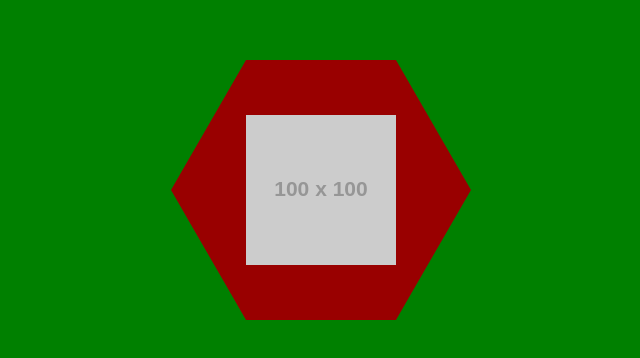
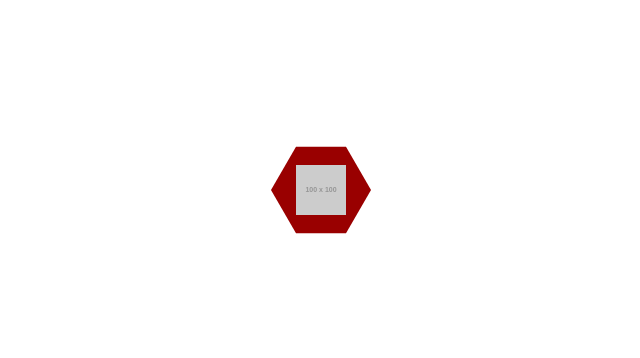
Before and after one commit to Grabot/Zwaar, a Svelte app: page / in a window 1280 px wide. Shown: the part 208-566 px from the top of the page, without its empty margins (319-959 px from the left). Built offline with nearby package versions, Linux system fonts and the light colour scheme.

Commit message:
created seperate hexagon object

```diff
--- a/src/App.svelte
+++ b/src/App.svelte
@@ -1,58 +1,35 @@
 <script>
 	import { onMount } from "svelte";
+    import Hexagon from "./Hexagon.svelte";
 
 	// A box and corresponding width and height value of the box.
 	// The box is set to the full screen width and height
 	// and we observe the box for any changes in the size
 	let screenBox;
-	let screenWidth = 0;
-	let screenHeight = 0;
+	let screenWidth = -1;
+	let screenHeight = -1;
 
-	// The internal dimensions of the svg viewBox.
-	const width = 100;
-	const height = 100;
-
-	// Actual size of the hexagon on the screen
-	const hexWidth = 100;
-	const hexHeight = 100;
-
-	const sidesOfHexagon = 6;
-	const radius = width/2;
-    const angle = (Math.PI * 2) / sidesOfHexagon;
-
-	const firstPointX = radius * Math.cos(0.0) + (width / 2);
-	const firstPointY = radius * Math.sin(0.0) + (height / 2);
-
-    var points = [];
-	points.push([firstPointX, firstPointY]);
-	for (let i = 1; i <= sidesOfHexagon; i++) {
-		const x = radius * Math.cos(angle * i) + (width / 2);
-		const y = radius * Math.sin(angle * i) + (height / 2);
-		points.push([x, y]);
-    }
-
-	var polygonColour = "#0000FFFF";
-
-	function handleClick(e) {
-		console.log("click event: " + e);
-		polygonColour = "#FF0000FF";
-	}
-
-	// Add the observer when component mounts and cleanup after
 	onMount(() => {
 		const resizeObserver = new ResizeObserver(entries => {
-			// We're only watching one element
 			const entry = entries.at(0);
 
-			//Get the block size
 			screenWidth = entry.contentRect.width;
 			screenHeight = entry.contentRect.height;
 		});
 		resizeObserver.observe(screenBox);
-
-		// This callback cleans up the observer
 		return () => resizeObserver.unobserve(screenBox);
 	});
+
+	// Not the cleanest solution, but we will manually define all the hexagons that we want to display.
+	// We will use the q, r, s coordinates system even though just q, r should be sufficient.
+	const hexagons = [];
+	hexagons.push([0, 0, 0]);
+	// hexagons.push([0, -1, 1]);
+	// hexagons.push([1, -1, 0]);
+	// hexagons.push([1, 0, -1]);
+	// hexagons.push([0, 1, -1]);
+	// hexagons.push([-1, 1, 0]);
+	// hexagons.push([-1, 0, 1]);
 </script>
 
 <main>
@@ -60,45 +37,12 @@
 	<div class="screen_box" bind:this={screenBox}></div>
 </main>
 
-<div class="hex_item">
-	<svg id="hex_svg" class="svg_style" width={{hexWidth}} height={{hexHeight}} viewBox="0 0 {width} {height}">
-		<g id=hex_button fill="{polygonColour}" on:click={handleClick} on:keydown={handleClick}>
-			<polygon stroke-width=0 points="
-																{points[0][0]},{points[0][1]}
-																{points[1][0]},{points[1][1]}
-																{points[2][0]},{points[2][1]}
-																{points[3][0]},{points[3][1]}
-																{points[4][0]},{points[4][1]}
-																{points[5][0]},{points[5][1]}">
-			</polygon>
-			<!-- We add an image to the svg. We have a placeholder image and we set the height to half of the svg viewbox
-				We position the x and y start of the image 1/4 of the width and height,
-				which will position the center of the image in the center of the svg. -->
-			<image href="https://via.placeholder.com/100" height="{height/2}" width="{width/2}" x="{width/4}" y="{height/4}"/>
-		</g>
-	</svg>
-</div>
+{#each hexagons as hexagon}
+	<Hexagon q={hexagon[0]} r={hexagon[1]} s={hexagon[2]}></Hexagon>
+{/each}
+
 
 <style>
-	.hex_item {
-		position: absolute;
-		top: 50%;
-		left: 50%;
-		transform: translate(-50%, -50%);
-	}
-	.hex_item image {
-	}
-	.hex_item svg {
-	}
-
-	#hex_button {
-		cursor: pointer;
-		fill: #900;
-	}
-	#hex_button:hover {
-		cursor: pointer;
-		fill: #F00;
-	}
 
 	main {
 		font-family: sans-serif;
@@ -115,6 +59,5 @@
 	.screen_box {
 		width: 100vw;
 		height: 100vh;
-		background-color: green;
 	}
 </style>
--- /dev/null
+++ b/src/Hexagon.svelte
@@ -0,0 +1,79 @@
+<script>
+	export let q;
+	export let r;
+	export let s;
+	// The internal dimensions of the svg viewBox.
+	const width = 100;
+	const height = 100;
+
+	// Actual size of the hexagon on the screen
+	const hexWidth = 100;
+	const hexHeight = 100;
+
+	const sidesOfHexagon = 6;
+	const radius = width/2;
+    const angle = (Math.PI * 2) / sidesOfHexagon;
+
+	const firstPointX = radius * Math.cos(0.0) + (width / 2);
+	const firstPointY = radius * Math.sin(0.0) + (height / 2);
+
+	// These hexagon points will be the same for all hexagons within their own viewbox dimensions.
+    var points = [];
+	points.push([firstPointX, firstPointY]);
+	for (let i = 1; i <= sidesOfHexagon; i++) {
+		const x = radius * Math.cos(angle * i) + (width / 2);
+		const y = radius * Math.sin(angle * i) + (height / 2);
+		points.push([x, y]);
+    }
+
+	var polygonColour = "#0000FFFF";
+
+	function handleClick(e) {
+		console.log("click event: " + e);
+		polygonColour = "#FF0000FF";
+        console.log("q: " + q);
+        console.log("r: " + r);
+        console.log("s: " + s);
+	}
+</script>
+
+<div class="hex_item">
+    <svg id="hex_svg" class="svg_style" width={hexWidth} height={hexHeight} viewBox="0 0 {width} {height}">
+        <g id=hex_button fill="{polygonColour}" on:click={handleClick} on:keydown={handleClick}>
+            <polygon stroke-width=0 points="
+                                            {points[0][0]},{points[0][1]}
+                                            {points[1][0]},{points[1][1]}
+                                            {points[2][0]},{points[2][1]}
+                                            {points[3][0]},{points[3][1]}
+                                            {points[4][0]},{points[4][1]}
+                                            {points[5][0]},{points[5][1]}">
+            </polygon>
+            <!-- We add an image to the svg. We have a placeholder image and we set the height to half of the svg viewbox
+                We position the x and y start of the image 1/4 of the width and height,
+                which will position the center of the image in the center of the svg. -->
+            <image href="https://via.placeholder.com/100" height="{height/2}" width="{width/2}" x="{width/4}" y="{height/4}"/>
+        </g>
+    </svg>
+</div>
+
+<style>
+	.hex_item {
+		position: absolute;
+		top: 50%;
+		left: 50%;
+		transform: translate(-50%, -50%);
+	}
+	.hex_item image {
+	}
+	.hex_item svg {
+	}
+
+	#hex_button {
+		cursor: pointer;
+		fill: #900;
+	}
+	#hex_button:hover {
+		cursor: pointer;
+		fill: #F00;
+	}
+</style>
```
